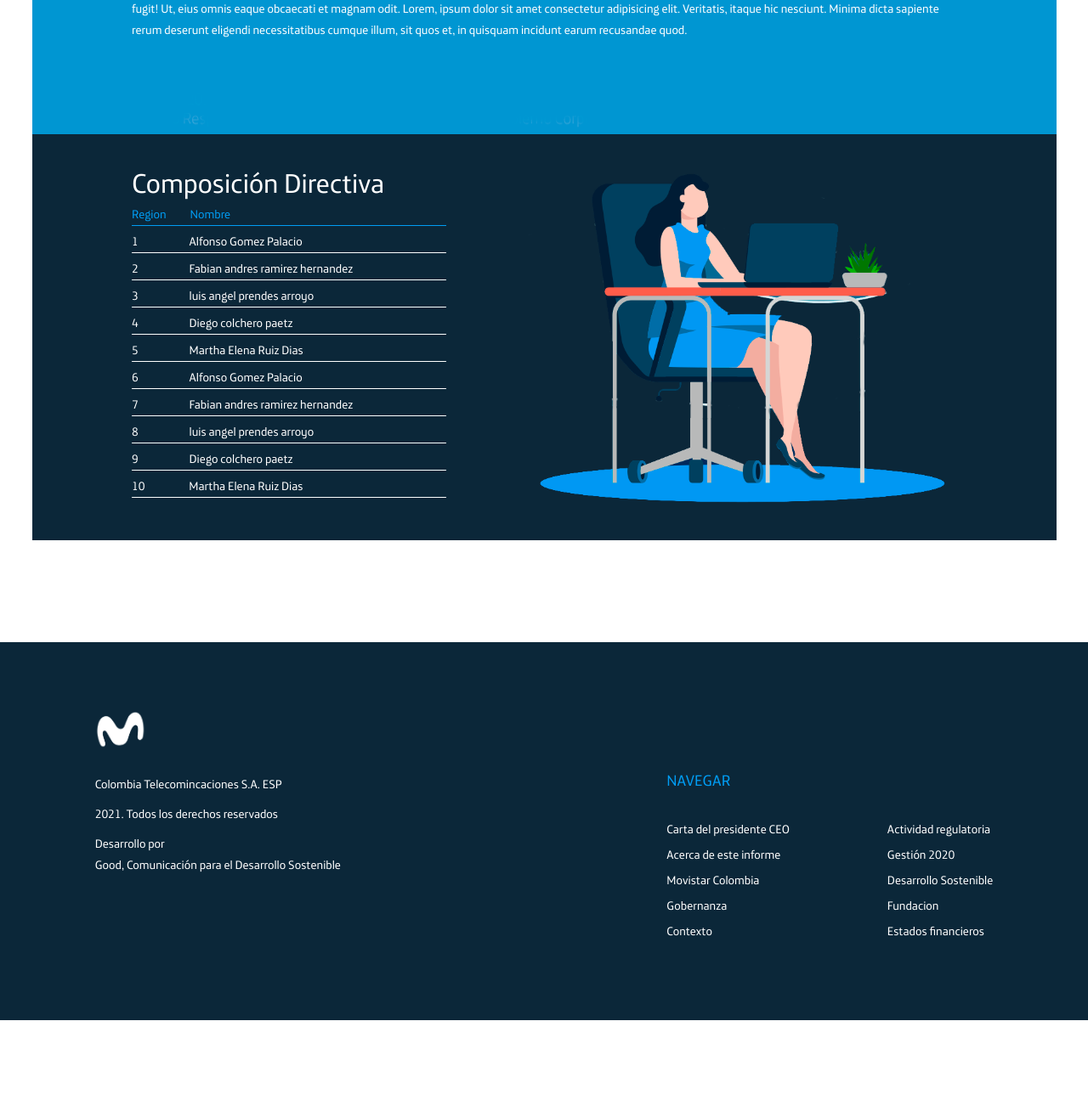
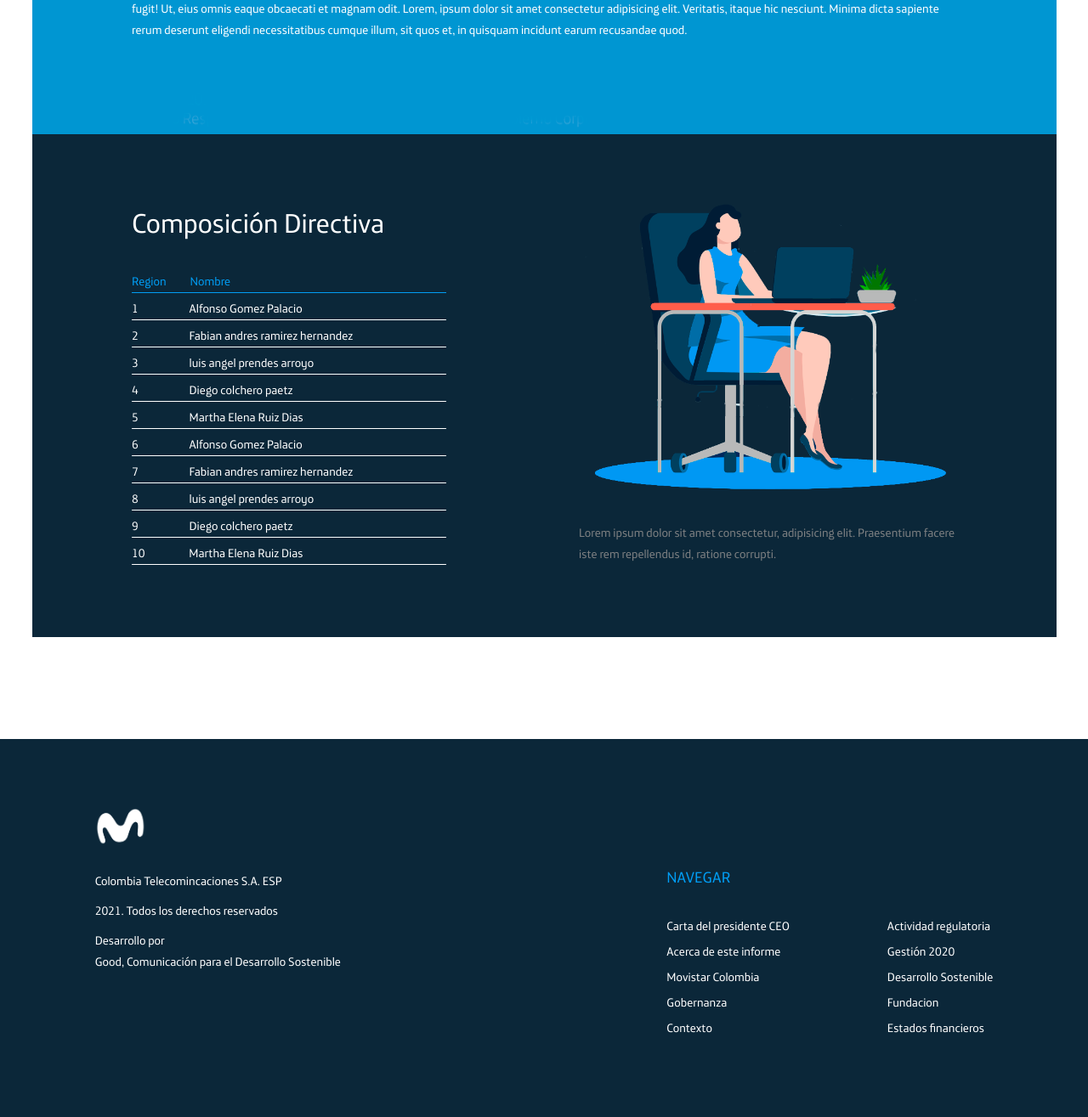
Before and after one commit to sebastianAricoC/Telefonica, a PHP site: page /phpmail/seccion-interna-telefonica-2.html in a window 1280 px wide. Shown: the part 2094-3409 px from the top of the page at 85% size. Before the commit the page ends 3295 px from the top, so only its background shows below. Run offline with PHP 8.4, Linux system fonts and the light colour scheme.

Commit message:
se incluye nueva seccion y nuevas imagenes

```diff
--- a/css/estilos-generales.css
+++ b/css/estilos-generales.css
@@ -1162,7 +1162,9 @@ th.tg-0pky.border-transparent {
     margin: 0 auto;
     display: flex;
     justify-content: space-between;
-        align-items: center;
+        align-items: flex-end;
+        padding-bottom: 75px;
+    padding-top: 42px;
 }
 
 .caja-composicion-directiva{
@@ -1179,6 +1181,7 @@ th.tg-0pky.border-transparent {
      font-family: 'Telefonica' !important;
     list-style: none;
     padding: 0;
+        padding-top: 33px;
 }
 
 .caja-composicion-directiva-texto ul li:nth-of-type(1){
@@ -1213,7 +1216,7 @@ span.nombre-titulo-lista-directivas-last{
 
 .caja-composicion-directiva-imagen {
     width: 100%;
-    max-width: 511px;
+    max-width: 444px;
 }
 
 
--- a/seccion-interna-telefonica-2.html
+++ b/seccion-interna-telefonica-2.html
@@ -506,6 +506,7 @@ Designed & Coded by ABCgomel
                 </div>
                 <div class="caja-composicion-directiva-imagen">
                   <img src="img/imagen-seccion-interna2-1.png" alt="">
+                  <p>Lorem ipsum dolor sit amet consectetur, adipisicing elit. Praesentium facere iste rem repellendus id, ratione corrupti.</p>
                 </div>
               </div>
             </div>
```
